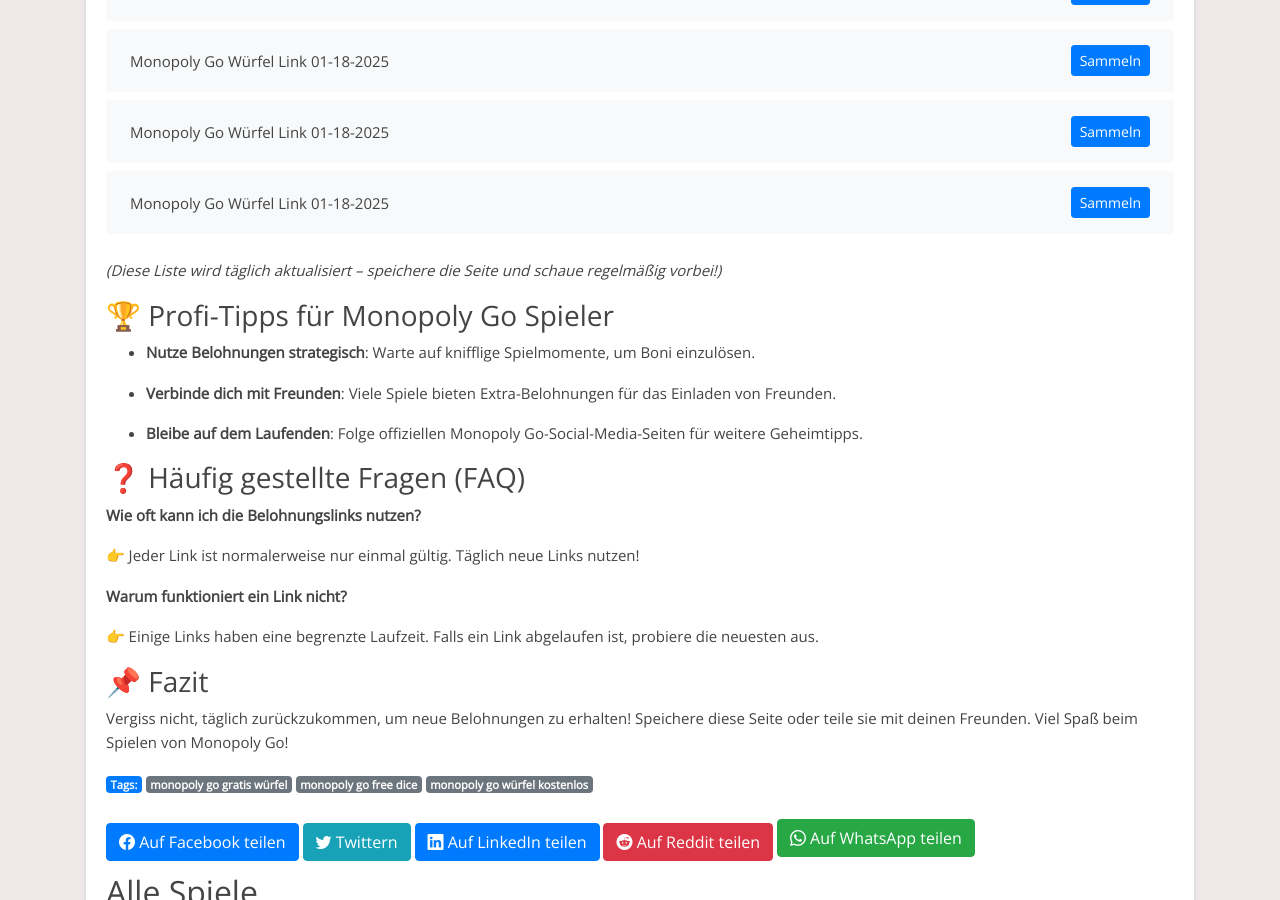
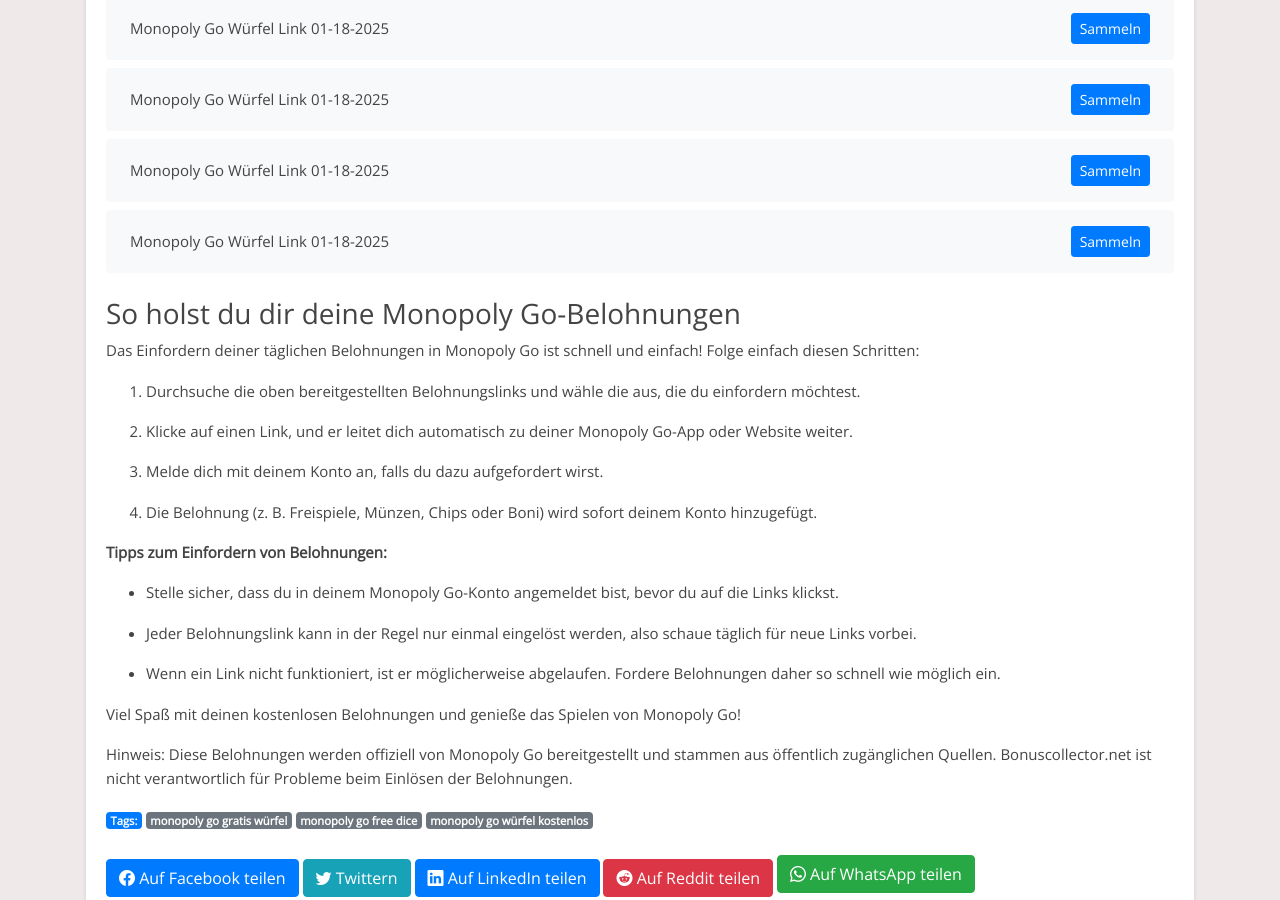
Before and after one commit to Prollad99/bs-de, a Jekyll site: the page built from _posts/2025-01-18-monopoly-go.md, in a window 1280 px wide and 900 px high, scrolled down 7443 px. Built offline with Jekyll 4.4.1, drawn with Linux system fonts in a browser that asks for light colours; some of the changed text lies outside the part shown.

Commit message:
Aktualisiere monopoly-go-Belohnungslinks, Inhalte und Änderungsdatum

```diff
--- a/_includes/monopoly-go_footer.html
+++ b/_includes/monopoly-go_footer.html
@@ -1,31 +1,27 @@
-*(Diese Liste wird täglich aktualisiert – speichere die Seite und schaue regelmäßig vorbei!)*
+### So holst du dir deine Monopoly Go-Belohnungen
 
 
+Das Einfordern deiner täglichen Belohnungen in Monopoly Go ist schnell und einfach! Folge einfach diesen Schritten:
 
-### 🏆 Profi-Tipps für Monopoly Go Spieler
+1. Durchsuche die oben bereitgestellten Belohnungslinks und wähle die aus, die du einfordern möchtest.
 
-- **Nutze Belohnungen strategisch**: Warte auf knifflige Spielmomente, um Boni einzulösen.
+2. Klicke auf einen Link, und er leitet dich automatisch zu deiner Monopoly Go-App oder Website weiter.
 
-- **Verbinde dich mit Freunden**: Viele Spiele bieten Extra-Belohnungen für das Einladen von Freunden.
+3. Melde dich mit deinem Konto an, falls du dazu aufgefordert wirst.
 
-- **Bleibe auf dem Laufenden**: Folge offiziellen Monopoly Go-Social-Media-Seiten für weitere Geheimtipps.
+4. Die Belohnung (z. B. Freispiele, Münzen, Chips oder Boni) wird sofort deinem Konto hinzugefügt.
 
 
+**Tipps zum Einfordern von Belohnungen:**
 
-### ❓ Häufig gestellte Fragen (FAQ)
+- Stelle sicher, dass du in deinem Monopoly Go-Konto angemeldet bist, bevor du auf die Links klickst.
 
-**Wie oft kann ich die Belohnungslinks nutzen?**
+- Jeder Belohnungslink kann in der Regel nur einmal eingelöst werden, also schaue täglich für neue Links vorbei.
 
-👉 Jeder Link ist normalerweise nur einmal gültig. Täglich neue Links nutzen!
+- Wenn ein Link nicht funktioniert, ist er möglicherweise abgelaufen. Fordere Belohnungen daher so schnell wie möglich ein.
 
 
-
-**Warum funktioniert ein Link nicht?**
-
-👉 Einige Links haben eine begrenzte Laufzeit. Falls ein Link abgelaufen ist, probiere die neuesten aus.
+Viel Spaß mit deinen kostenlosen Belohnungen und genieße das Spielen von Monopoly Go!
 
 
-
-### 📌 Fazit
-
-Vergiss nicht, täglich zurückzukommen, um neue Belohnungen zu erhalten! Speichere diese Seite oder teile sie mit deinen Freunden. Viel Spaß beim Spielen von Monopoly Go!
+Hinweis: Diese Belohnungen werden offiziell von Monopoly Go bereitgestellt und stammen aus öffentlich zugänglichen Quellen. Bonuscollector.net ist nicht verantwortlich für Probleme beim Einlösen der Belohnungen.
--- a/_includes/monopoly-go_post.html
+++ b/_includes/monopoly-go_post.html
@@ -1,13 +1,13 @@
-**Willkommen, Monopoly Go-Fans!**
-
-Suchst du nach den neuesten Gratis-Belohnungen für Monopoly Go? Dann bist du hier genau richtig! Wir aktualisieren täglich die besten Links für Freispiele, Münzen und andere Boni, damit du dein Spielerlebnis optimal genießen kannst.
+Entdecke tägliche Monopoly Go-Belohnungen!
 
 
-
-### Was ist Monopoly Go und warum sind Belohnungen wichtig?
-
-Monopoly Go ist ein beliebtes Spiel, das von Millionen gespielt wird. Mit täglichen Belohnungen kannst du länger spielen, schneller leveln und das Beste aus deinem Spielerlebnis herausholen.
+Bist du ein Fan von Monopoly Go und möchtest dein Spielerlebnis verbessern? Du bist hier genau richtig! Diese Seite ist allen Monopoly Go-Enthusiasten gewidmet, die täglich kostenlose Belohnungen einfordern möchten. Hier findest du die neuesten Links, um Freispiele, Münzen, Chips und andere spannende Boni zu sammeln, damit du das Spiel noch mehr genießen kannst.
 
 
+Monopoly Go ist ein unterhaltsames Spiel, das von Millionen geliebt wird. Ob du höhere Level erreichen oder einfach nur den Nervenkitzel genießen möchtest – unsere täglichen Belohnungslinks halten dich im Spiel.
 
-### 🚀 Tägliche Belohnungslinks für Monopoly Go
+
+Hinweis: Monopoly Go ist eine kostenlose App, die ausschließlich zu Unterhaltungszwecken entwickelt wurde. Bonuscollector.net ist eine unabhängige Plattform und steht in keiner Verbindung zu den Entwicklern oder Eigentümern von Monopoly Go.
+
+
+Schau täglich vorbei, um sicherzustellen, dass du keine Belohnung verpasst!
```
